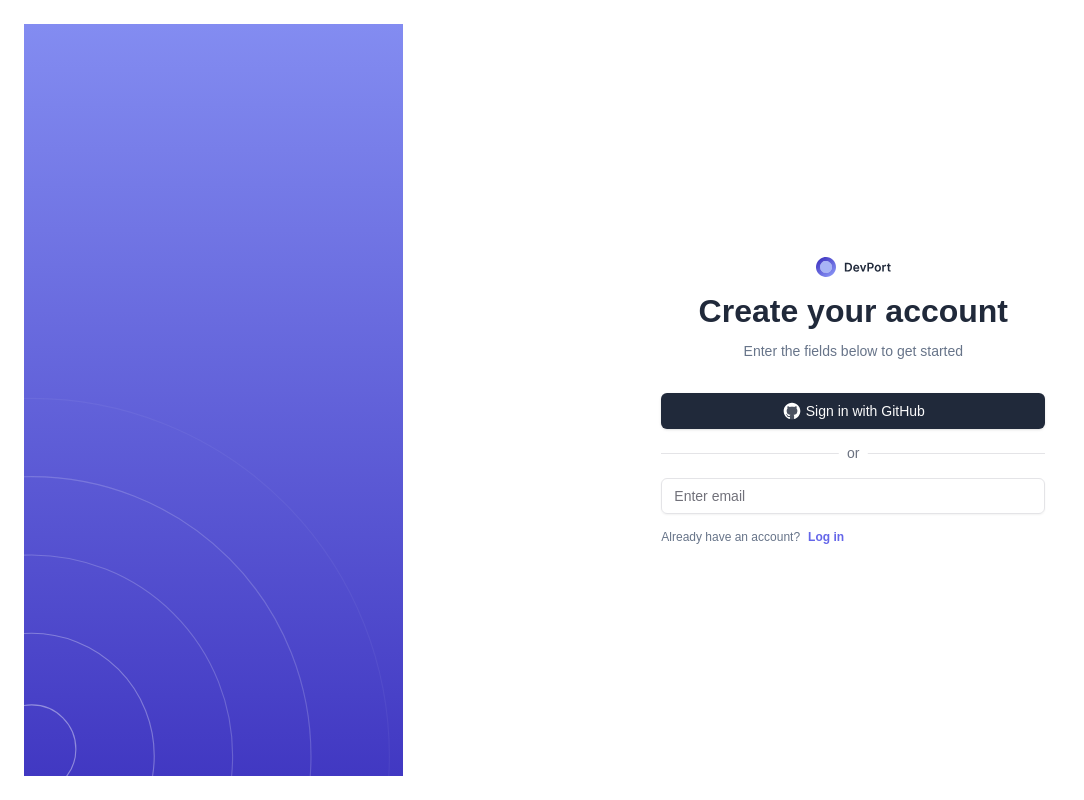
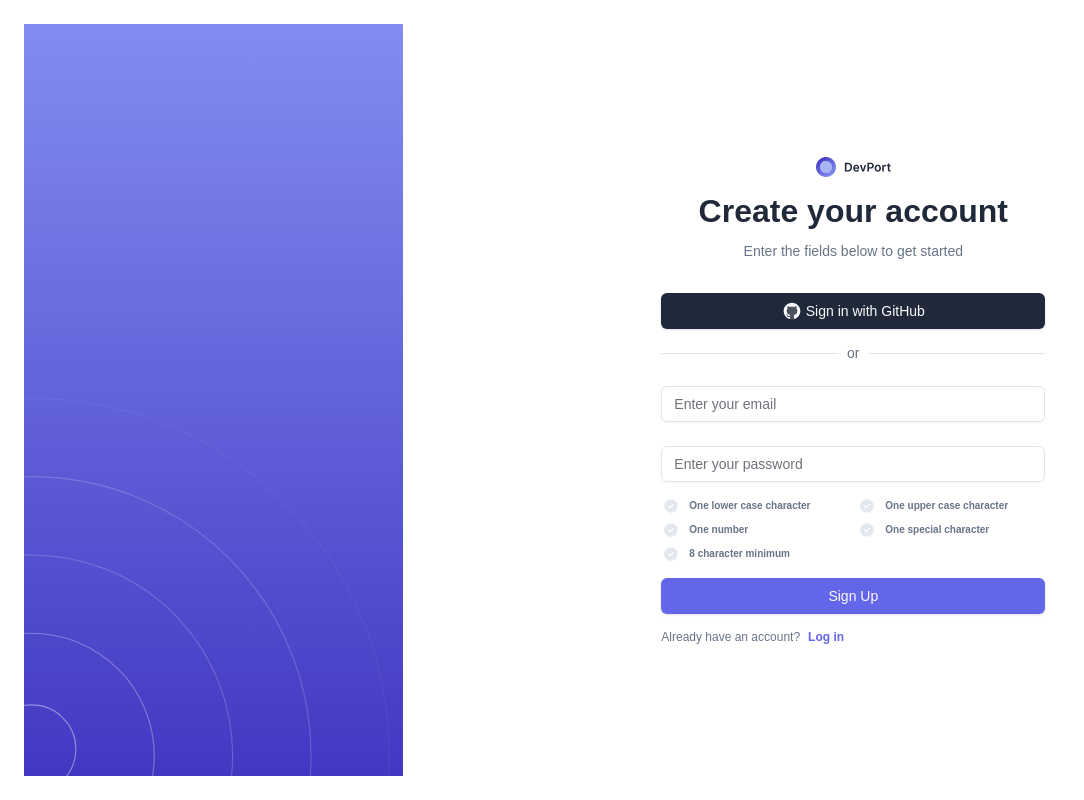
Before and after one commit to Shameera17/user-portfolio-management, a Next.js app: page /auth/signup in a window 1280 px wide. Shown: the whole page, without its empty margins (0-1084 px from the left). Built offline with nearby package versions, Linux system fonts and the light colour scheme; no server answers.

Commit message:
renamed svg icons, completed auth display view screens

```diff
--- /dev/null
+++ b/src/app/components/atoms/PasswordRequirement.tsx
@@ -0,0 +1,23 @@
+import { Avatar, AvatarImage } from "@/components/ui/avatar";
+import { P4 } from "./Typography";
+
+export default function PasswordRequirement({
+  label,
+  isValid,
+}: {
+  label: string;
+  isValid: boolean;
+}) {
+  return (
+    <li className="flex items-center gap-2">
+      <Avatar className="h-4 w-5">
+        {!isValid ? (
+          <AvatarImage src="/images/checkcircle-1.svg" />
+        ) : (
+          <AvatarImage src="/images/checkcircle.svg" />
+        )}
+      </Avatar>{" "}
+      <P4 text={label} />
+    </li>
+  );
+}
--- a/src/app/components/atoms/Typography.tsx
+++ b/src/app/components/atoms/Typography.tsx
@@ -64,6 +64,16 @@ export function P3({ text, onClick }: TypographyProps) {
     </p>
   );
 }
+export function P4({ text, onClick }: TypographyProps) {
+  return (
+    <p
+      onClick={onClick}
+      className="font-inter font-semibold text-[10px] leading-[1.25] text-[#677489]"
+    >
+      {text}
+    </p>
+  );
+}
 
 export function Blockquote({ text }: TypographyProps) {
   return (
--- /dev/null
+++ b/src/app/components/molecules/CheckPasswordGroup.tsx
@@ -0,0 +1,44 @@
+import React, { useMemo } from "react";
+import PasswordRequirement from "../atoms/PasswordRequirement";
+
+export default function CheckPasswordGroup({ password }: { password: string }) {
+  const {
+    hasLowerCase,
+    hasUpperCase,
+    hasNumber,
+    hasSpecialChar,
+    hasMinLength,
+  } = useMemo(() => {
+    const hasLowerCase = /[a-z]/.test(password);
+    const hasUpperCase = /[A-Z]/.test(password);
+    const hasNumber = /\d/.test(password);
+    const hasSpecialChar = /[!@#$%^&*(),.?":{}|<>]/.test(password);
+    const hasMinLength = password.length >= 8;
+    return {
+      hasLowerCase,
+      hasUpperCase,
+      hasNumber,
+      hasSpecialChar,
+      hasMinLength,
+    };
+  }, [password]);
+
+  return (
+    <ul className=" grid grid-cols-2 gap-2">
+      <PasswordRequirement
+        label="One lower case character"
+        isValid={hasLowerCase}
+      />
+      <PasswordRequirement
+        label="One upper case character"
+        isValid={hasUpperCase}
+      />
+      <PasswordRequirement label="One number" isValid={hasNumber} />
+      <PasswordRequirement
+        label="One special character"
+        isValid={hasSpecialChar}
+      />
+      <PasswordRequirement label="8 character minimum" isValid={hasMinLength} />
+    </ul>
+  );
+}
--- a/src/app/components/molecules/TextInput.tsx
+++ b/src/app/components/molecules/TextInput.tsx
@@ -1,7 +1,6 @@
 import { useFormControl } from "@/app/utils/hooks/useFormControl";
 import {
   FormControl,
-  FormField,
   FormItem,
   FormLabel,
   FormMessage,
--- a/src/app/components/organisms/form/SignUp.tsx
+++ b/src/app/components/organisms/form/SignUp.tsx
@@ -1,17 +1,60 @@
 import React from "react";
-import { Email } from "../../atoms/TextInput";
+import { useForm } from "react-hook-form";
+import { z } from "zod";
+import { zodResolver } from "@hookform/resolvers/zod";
+import { Form } from "@/components/ui/form";
+import { TextInput } from "../../molecules/TextInput";
+import { PrimaryButton } from "../../atoms/Button";
 import { AuthLabelGroup1 } from "../../molecules/AuthLabelGroup";
+import CheckPasswordGroup from "../../molecules/CheckPasswordGroup";
 
 export const SignUp = () => {
+  const formSchema = z.object({
+    email: z
+      .string()
+      .min(1, { message: "Email is required" })
+      .email("Invalid email format"),
+    password: z.string().min(1, { message: "Password is required" }),
+  });
+  type FormValues = z.infer<typeof formSchema>;
+
+  const form = useForm<FormValues>({
+    resolver: zodResolver(formSchema),
+    defaultValues: {
+      email: "",
+      password: "",
+    },
+  });
+
+  const onSubmit = (data: FormValues) => {
+    console.log(data);
+  };
   return (
-    <form className="flex flex-col gap-4 ">
-      <Email placeholder="Enter email" />
-
+    <Form {...form}>
+      <form
+        onSubmit={form.handleSubmit(onSubmit)}
+        className="flex flex-col gap-4"
+      >
+        <TextInput
+          control={form.control}
+          type="email"
+          name="email"
+          placeholder="Enter your email"
+        />
+        <TextInput
+          control={form.control}
+          type="password"
+          name="password"
+          placeholder="Enter your password"
+        />
+        <CheckPasswordGroup password={form.watch("password")} />
+        <PrimaryButton label="Sign Up" type="submit" />
         <AuthLabelGroup1
           text1={"Already have an account?"}
           text2={"Log in"}
           href="/auth/signin"
         />
       </form>
+    </Form>
   );
 };
```
Also changed, not shown: public/images/checkcircle-1.svg (renamed from public/images/check circle-1.svg), public/images/checkcircle.svg (renamed from public/images/check circle.svg). Lines whose indentation alone changed are shown as unchanged.
